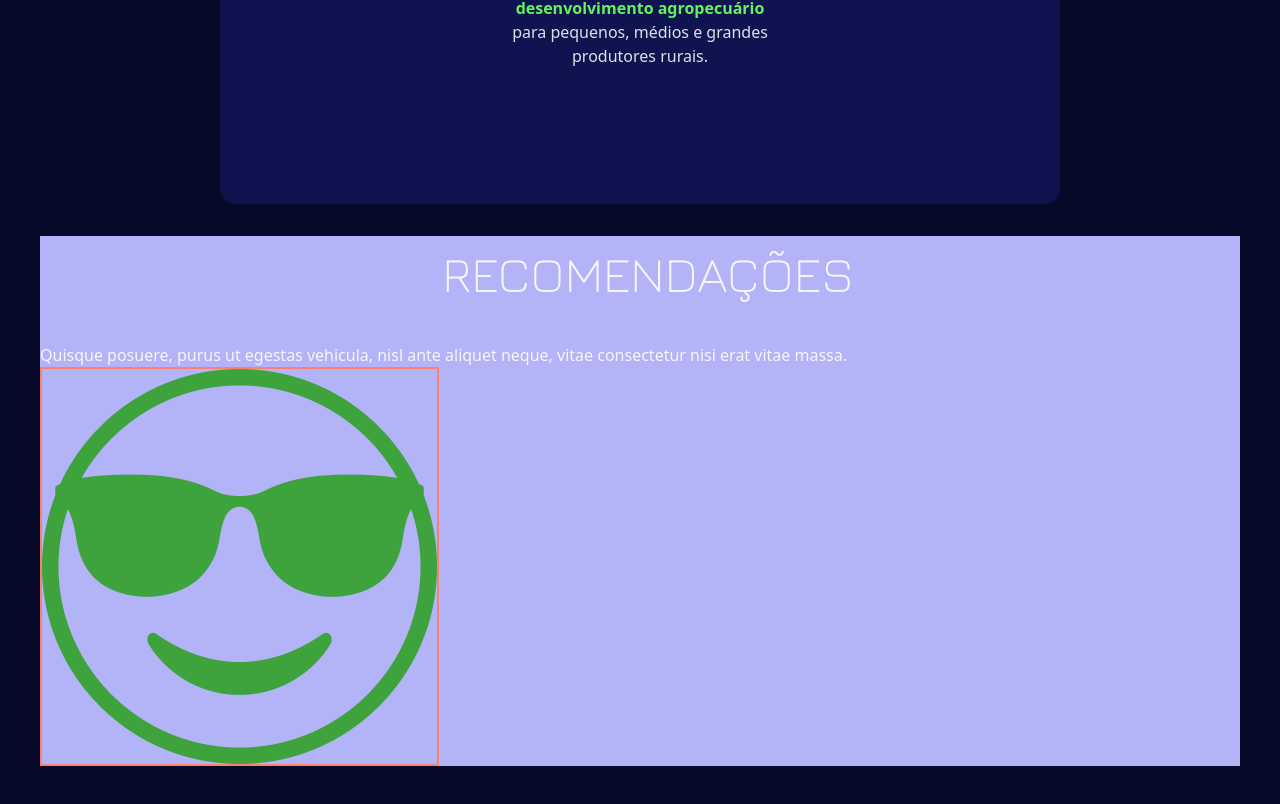
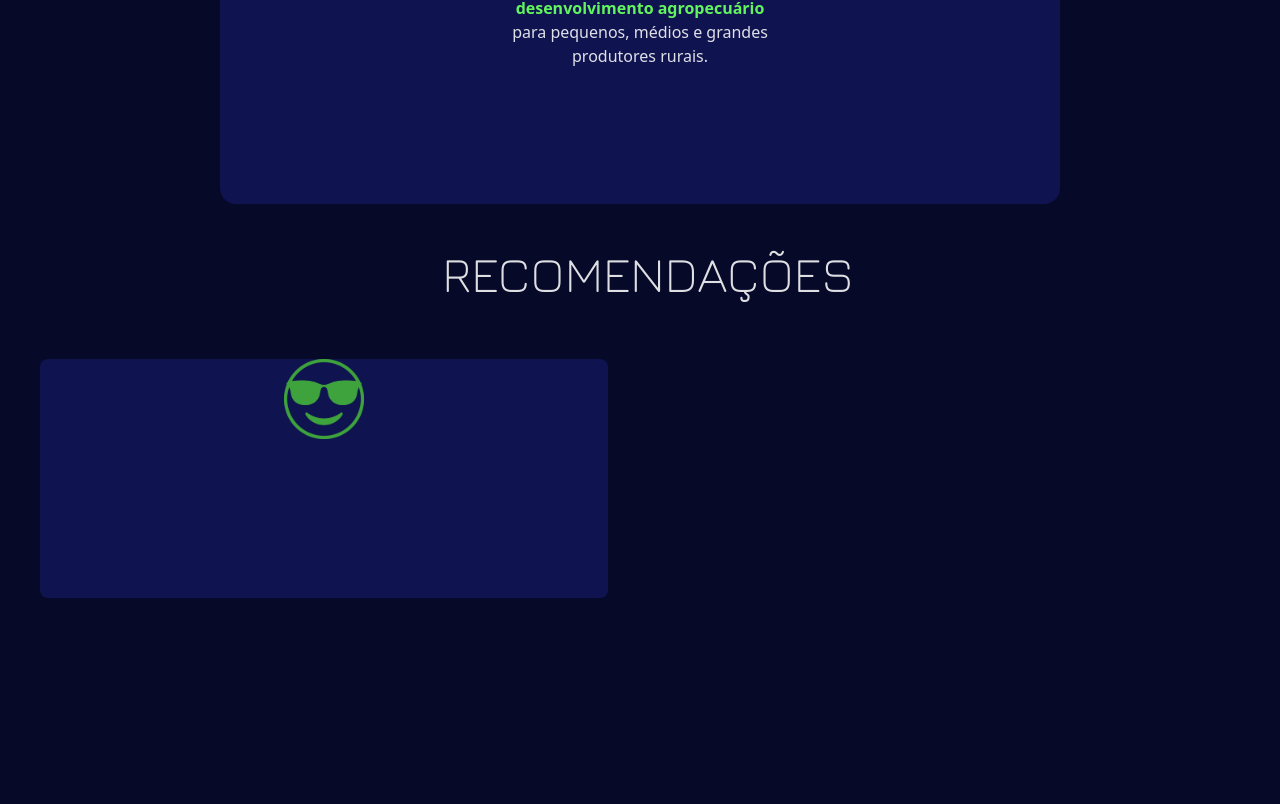
Before and after one commit to Gabrielfernandes7/frontend-consurural, a React (Vite) app in the folder frontend-consurural/: page / in a window 1280 px wide. Shown: the part 2169-2973 px from the top of the page. Built offline with nearby package versions, Linux system fonts and the light colour scheme; a web font is replaced by a local one.

Commit message:
Carousel and CardRecomendations

```diff
--- a/frontend-consurural/src/components/CardRecommendations/CardRecomendations.css
+++ b/frontend-consurural/src/components/CardRecommendations/CardRecomendations.css
@@ -1,15 +1,31 @@
 @import url('https://fonts.googleapis.com/css2?family=Jura:wght@300&family=Karla:wght@400&display=swap');
 
 .container-recomendations {
-
     margin-bottom: 200px;
-    background-color: rgb(179, 179, 247);
     height: 100%;
 
     margin-left: 2.5rem;
     margin-right: 2.5rem;
 }
 
+.card-recomendations {
+    @apply rounded-lg;
+
+    background-color: #0F134F;
+
+    width: 568px;
+    height: 239px;
+}
+
 .icon-recomendations {
-    border: 2px solid salmon;
+    flex-direction: column;
+
+    height: 5rem;
+    width: 5rem;
+
+    margin: 3rem auto;
 }
+
+.text-recomendations {
+    margin: 1rem auto;
+}
--- a/frontend-consurural/src/components/CardRecommendations/CardRecomendations.tsx
+++ b/frontend-consurural/src/components/CardRecommendations/CardRecomendations.tsx
@@ -1,23 +1,26 @@
 import "./CardRecomendations.css";
 
-const CardRecomendations = () => {
+export interface DescriptionCard {
+    description: string
+}
+
+const CardRecomendations = ({ description }: DescriptionCard) => {
     return (
-        <div
-            className="container-recomendations">
+        <div className="container-recomendations">
+
             <h1 className="name-nav-point">RECOMENDAÇÕES</h1>
+
+            <div className="card-recomendations">
                 <div className="text-recomendations">
-                Quisque posuere,
-                purus ut egestas vehicula,
-                nisl ante aliquet neque,
-                vitae consectetur nisi erat vitae massa.
+                    { description }
                 </div>
-
                 <img
                     src="src/assets/icons/icon-happy.png"
                     alt="icon-happy"
                     className="icon-recomendations"
                 />
             </div>
+        </div>
     )
 }
 
--- a/frontend-consurural/src/components/CarouselConsultancies/CarouselConsultancies.css
+++ b/frontend-consurural/src/components/CarouselConsultancies/CarouselConsultancies.css
@@ -12,7 +12,6 @@
 
 .image-card {
     border-radius: 25px;
-    /* max-width: 290px; */
     height: 180px;
     width: 100%;
     object-fit: cover;
--- a/frontend-consurural/src/services/ConsultanciesService.ts
+++ b/frontend-consurural/src/services/ConsultanciesService.ts
@@ -35,7 +35,7 @@ export const ConsultanciesService = {
             {
                 id: 5,
                 consultance_name: "Oleiculturas",
-                image_consultance: "/src/assets/images/pecuaria-leiteira 1.jpg",
+                image_consultance: "/src/assets/images/olericultura.jpg",
                 text_consultance: "",
             }
         ];
```
Also changed, not shown: frontend-consurural/src/assets/images/olericultura.jpg (added). Lines whose indentation alone changed are shown as unchanged.
